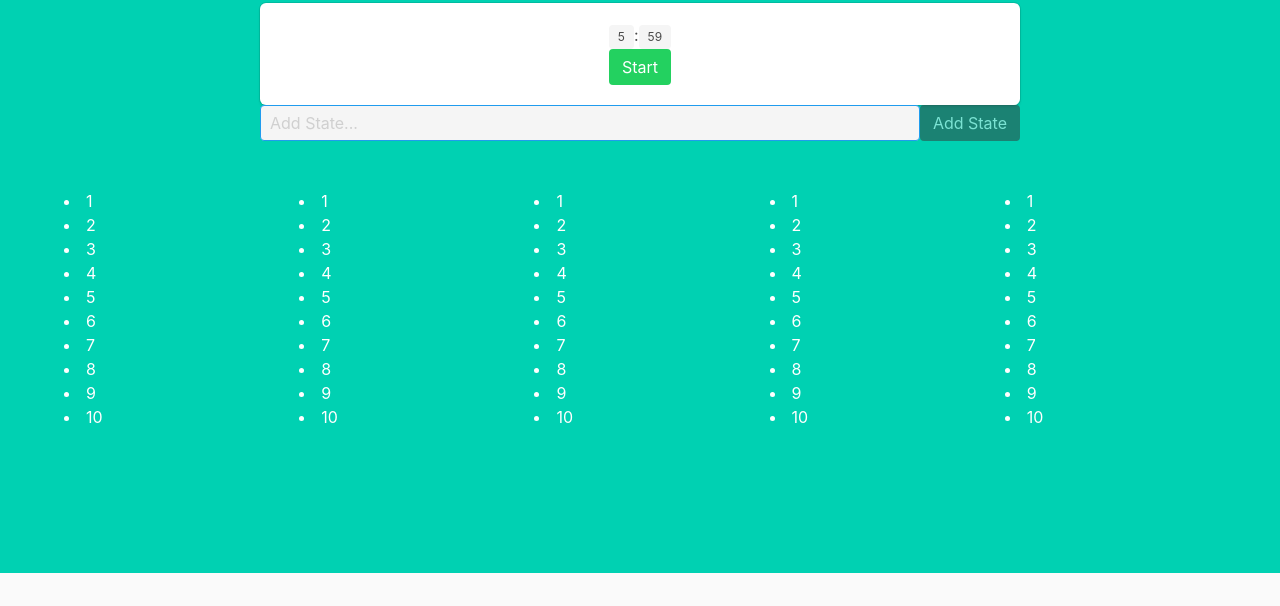
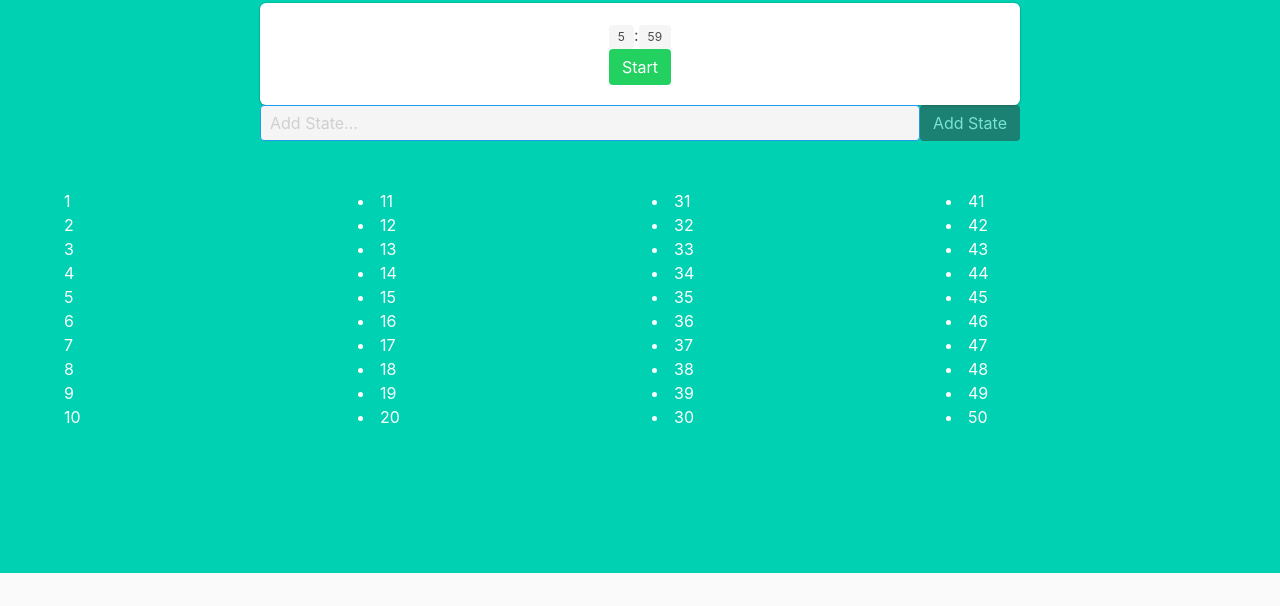
Before and after one commit to jdromero88/friends-game-front-end, a website: page index.html in a window 1280 px wide. Shown: the part 729-1335 px from the top of the page. Drawn offline with Linux system fonts and the light colour scheme.

```diff
--- a/index.html
+++ b/index.html
@@ -30,7 +30,8 @@
             </div>
           </div>
           <div class="columns">
-            <div class="column" id="column-one">
+            <div class="column">
+              <ul id="column-one">
                 <li>1</li>
                 <li>2</li>
                 <li>3</li>
@@ -41,54 +42,43 @@
                 <li>8</li>
                 <li>9</li>
                 <li>10</li>
+              </ul>
             </div>
             <div class="column" id="column-two">
-              <li>1</li>
-              <li>2</li>
-              <li>3</li>
-              <li>4</li>
-              <li>5</li>
-              <li>6</li>
-              <li>7</li>
-              <li>8</li>
-              <li>9</li>
-              <li>10</li>
-            </div>
-            <div class="column" id="column-three">
-              <li>1</li>
-              <li>2</li>
-              <li>3</li>
-              <li>4</li>
-              <li>5</li>
-              <li>6</li>
-              <li>7</li>
-              <li>8</li>
-              <li>9</li>
-              <li>10</li>
+              <li>11</li>
+              <li>12</li>
+              <li>13</li>
+              <li>14</li>
+              <li>15</li>
+              <li>16</li>
+              <li>17</li>
+              <li>18</li>
+              <li>19</li>
+              <li>20</li>
             </div>
             <div class="column" id="column-four">
-              <li>1</li>
-              <li>2</li>
-              <li>3</li>
-              <li>4</li>
-              <li>5</li>
-              <li>6</li>
-              <li>7</li>
-              <li>8</li>
-              <li>9</li>
-              <li>10</li>
+              <li>31</li>
+              <li>32</li>
+              <li>33</li>
+              <li>34</li>
+              <li>35</li>
+              <li>36</li>
+              <li>37</li>
+              <li>38</li>
+              <li>39</li>
+              <li>30</li>
             </div>
             <div class="column" id="column-five">
-              <li>1</li>
-              <li>2</li>
-              <li>3</li>
-              <li>4</li>
-              <li>5</li>
-              <li>6</li>
-              <li>7</li>
-              <li>8</li>
-              <li>9</li>
-              <li>10</li>
+              <li>41</li>
+              <li>42</li>
+              <li>43</li>
+              <li>44</li>
+              <li>45</li>
+              <li>46</li>
+              <li>47</li>
+              <li>48</li>
+              <li>49</li>
+              <li>50</li>
             </div>
           </div>
         </div>
```
Also changed, not shown: lib/main.js. Lines whose indentation alone changed are shown as unchanged.
